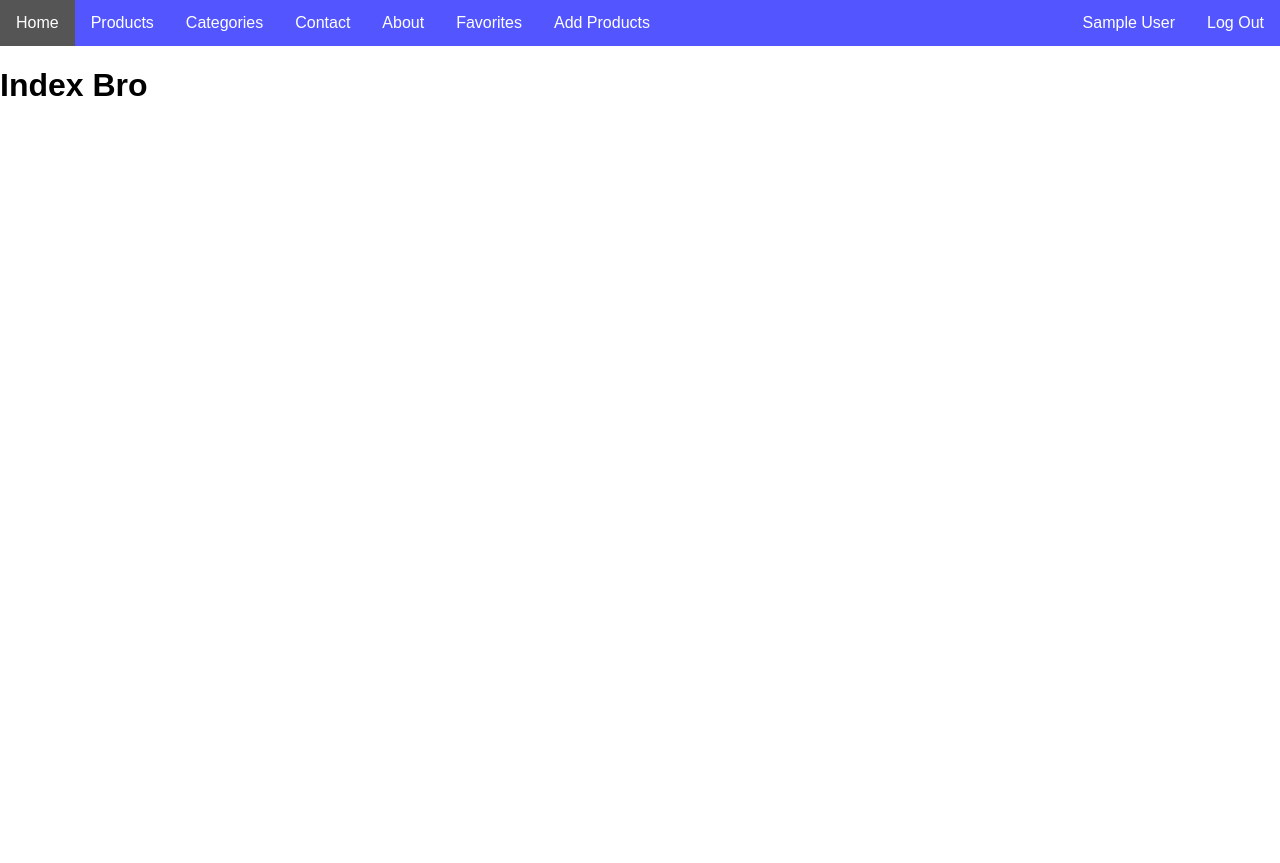
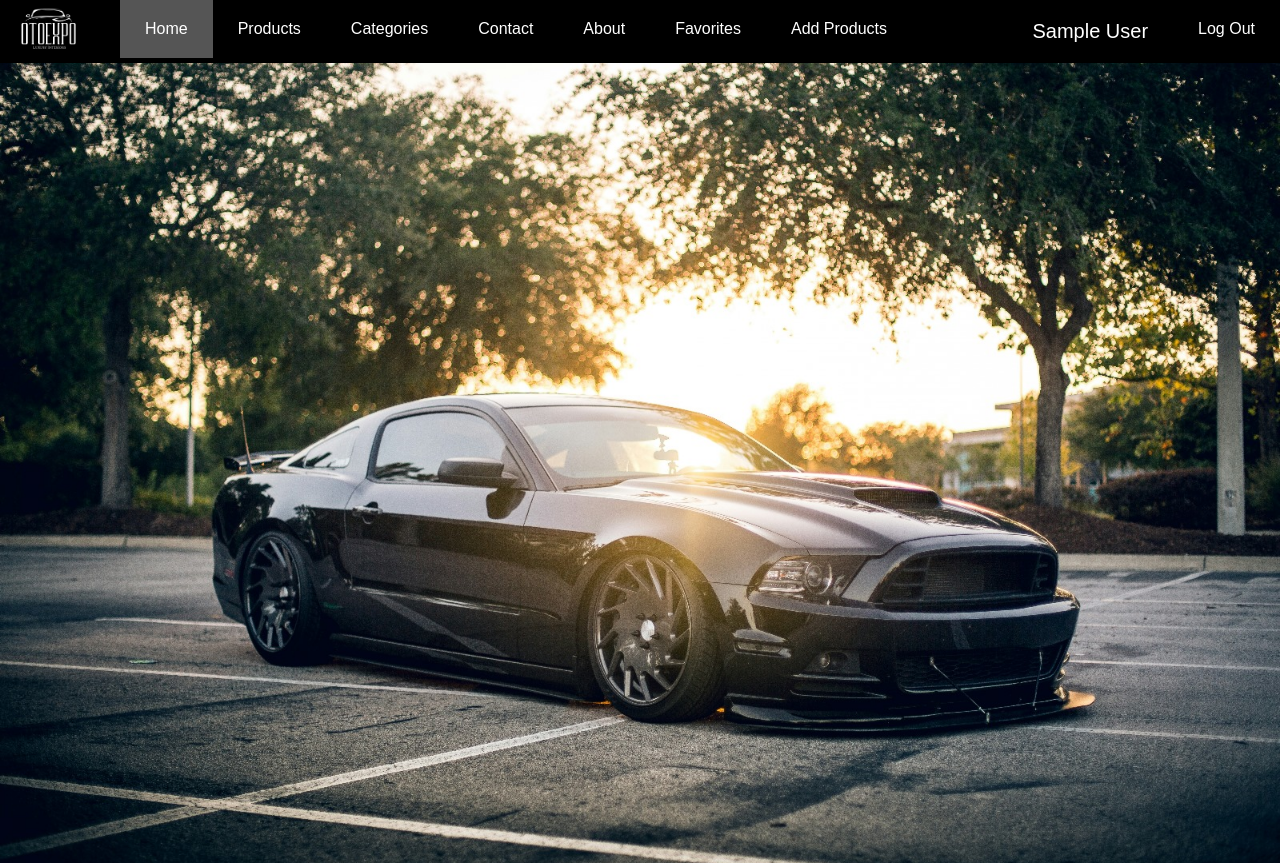
Before and after one commit to Jaeger0000/OtoExpo, a Node server app: page / in a window 1280 px wide. Before the commit the page ends 96 px from the top, so only its background shows below. Run offline with Node 20, Linux system fonts and the light colour scheme; the visitor is signed in with stand-in values (Sample User, id 1); some libraries are stand-ins or nearby versions.

Commit message:
main page added and some css file uploaded
code must improve because the code have lots of comment rows

```diff
--- a/app.js
+++ b/app.js
@@ -12,6 +12,10 @@ const User = require('./models/user');
 const Favorite = require('./models/favorite');
 const FavoriteItem = require('./models/favorite-item');
 const Cars = require('./models/cars');
+const Motorcycle = require('./models/motorcycle');
+const Building = require('./models/building');
+
+
 
 const mainPageRoutes = require('./routes/main-page');
 const authRoutes = require('./routes/auth-page');
@@ -49,18 +53,35 @@ app.use((req, res, next) => {
     init();
 });
 
+
 app.use(mainPageRoutes);
 app.use(authRoutes);
 app.use(userRoutes);
+app.use(addProductRoutes);
+app.use((req, res, next) => {
+    res.status(404).render('MainPages/404', { pageTitle: 'Page Not Found',path: '/404' });
+});
 
 
 Cars.belongsTo(User, {constraints: true, onDelete: 'CASCADE'});
+Motorcycle.belongsTo(User, {constraints: true, onDelete: 'CASCADE'});
+Building.belongsTo(User, {constraints: true, onDelete: 'CASCADE'});
+
 User.hasMany(Cars);
+User.hasMany(Motorcycle);
+User.hasMany(Building);
 
 User.hasOne(Favorite);
 Favorite.belongsTo(User);
+
 Cars.belongsToMany(Favorite , {through: FavoriteItem});
 Favorite.hasMany(Cars);
+
+Motorcycle.belongsToMany(Favorite , {through: FavoriteItem});
+Favorite.hasMany(Motorcycle);
+
+Building.belongsToMany(Favorite , {through: FavoriteItem});
+Favorite.hasMany(Building);
 
 
 
--- a/controllers/auth-controller.js
+++ b/controllers/auth-controller.js
@@ -87,7 +87,7 @@ exports.postLogin = (req, res, next) => {
             }
             req.session.user = user;
             req.session.isLoggedIn = true;
-            res.redirect('/');
+            await res.redirect('/');
         } catch (error) {
             console.log(error);
         }
--- /dev/null
+++ b/middleware/isLogin.js
@@ -0,0 +1,6 @@
+module.exports = (req, res, next) => {
+    if (!req.session.user) {
+        return res.redirect('/login');
+    }
+    next();
+}
--- a/models/cars.js
+++ b/models/cars.js
@@ -30,7 +30,7 @@ const Cars = sequelize.define("cars", {
     allowNull: false,
   },
   car_color: {
-    type: Sequelize.INTEGER,
+    type: Sequelize.STRING,
     allowNull: false,
   },
   price: {
--- /dev/null
+++ b/public/css/mainPage.css
@@ -0,0 +1,254 @@
+* {
+    margin: 0;
+    padding: 0;
+    box-sizing: border-box;
+    font-family: 'Poppins' sans-serif;
+
+}
+
+a {
+    text-decoration: none;
+}
+
+body {
+  background-color: #081b29;
+    color: #ededed;
+}
+
+/* .header {
+    position: fixed;
+    top: 0;
+    left: 0;
+    width: 100%;
+    padding: 20px 10%;
+    background-color: transparent;
+    display: flex;
+    justify-content: space-between;
+    align-items: center;
+    display: flex;
+    z-index: 100;
+
+} */
+
+.logo {
+    font-weight: 600;
+    color: #ededed;
+    font-size: 25px;
+    position: relative;
+}
+.logo::before{
+    content: '';
+    position: absolute;
+    top: 0;
+    right: 0;
+    width: 100%;
+    height: 100%;
+    background: transparent;
+    animation:step-start 1s ease forwards;
+    animation-delay: .4s;
+}
+
+.home {
+    display: flex;
+    display: flex;
+    align-items: center;
+    height: 100vh;
+    padding: 0 10%;
+    transition: .5s;
+}
+
+.home-content {
+    max-width: 600px;
+}
+
+.home-content h1 {
+    font-size: 56px;
+    font-weight: 700;
+    line-height: 1.2;
+
+}
+
+.home-content h3 {
+    font-size: 32px;
+    font-weight: 700;
+    color: #00abf0;
+}
+
+.home-content p {
+    font-size: 16px;
+    margin: 20px 0 40px;
+}
+
+.home-content .btn-box {
+    display: flex;
+    justify-content: space-between;
+    width: 345px;
+    height: 50px;
+}
+
+.home-content .btn-box a {
+    overflow: hidden;
+    position: relative;
+    display: inline-flex;
+    justify-content: center;
+    align-items: center;
+    width: 150px;
+    height: 100%;
+    background: #00abf0;
+    border: 2px solid #00abf0;
+    border-radius: 8px;
+    font-size: 19px;
+    color: #081b29;
+    font-weight: 600;
+    letter-spacing: 1px;
+    z-index: 1;
+}
+
+.btn-box a:nth-child(2) {
+    background-color: transparent;
+    color: #00abf0;
+}
+
+.btn-box a:nth-child(2)::before {
+    background-color: #00abf0;
+}
+
+.btn-box a:nth-child(2):hover {
+    color: #081b29;
+}
+
+.btn-box a::before {
+    content: '';
+    position: absolute;
+    width: 0;
+    height: 100%;
+    top: 0;
+    left: 0;
+    background-color: #081b29;
+    z-index: -1;
+    transition: .5s;
+}
+
+.btn-box a:hover::before {
+    width: 100%;
+}
+.btn-box a:hover{
+    color: #00abf0;
+}
+
+.home-sci {
+    position: absolute;
+    bottom: 40px;
+    left: 50%;
+    transform: translateX(-50%);
+    width: auto;
+}
+
+.home-sci a {
+    position: relative;
+    display: inline-flex;
+    justify-content: center;
+    align-items: center;
+    width: 50px;
+    height: 50px;
+    background: transparent;
+    border: 2px solid #00abf0;
+    border-radius: 50%;
+    font-size: 20px;
+    color: #00abf0;
+    text-decoration: none;
+    z-index: 1;
+    overflow: hidden;
+    margin: 0 10px;
+    /* İkonlar arasındaki boşluğu ayarlar */
+    transition: .5s;
+}
+.Otoexpo-h1{
+    font-size: 56px;
+    font-weight: 700;
+    line-height: 1.2;
+    color: black;
+    padding-left: 100px;
+}
+
+/* .home-sci a::before {
+    content: '';
+    position: absolute;
+    top: 0;
+    left: 0;
+    width: 0;
+    height: 100%;
+    background: #00abf0;
+    z-index: -1;
+    transition: .5s;
+} */
+
+/* İkonlara ek bir animasyon efekti ekleyebilirsiniz */
+/* .home-sci a:hover {
+    /* İkonun büyümesini sağlar *//*
+    color: white;
+}
+
+.home-imgHover{
+    position: absolute;
+    top: auto ;
+    bottom: auto;
+    right: 30px;
+    width: 500px;
+    height: 500px;
+    background: transparent;
+
+}
+.home-imgHover:hover{
+    background: red;
+
+} */
+
+.home{
+
+    background: url(../images/car1.jpg);
+    background-size: cover;
+    background-position: center;
+}
+
+/* @keyframes showRight {
+    from {
+      opacity: 0;
+      transform: translateX(-100%);
+    }
+    to {
+      opacity: 1;
+      transform: translateX(0);
+    }
+  } */
+/*
+  /* .logo {
+    animation: showRight 1s ease; /* 1 saniyede sağa kaydırma animasyonu */
+/*
+  .fade-in {
+    opacity: 0;
+    animation: fadeIn 1s ease forwards;
+  } */
+
+  /* @keyframes fadeIn {
+    from {
+      opacity: 0;
+    }
+    to {
+      opacity: 1;
+    }
+  } */
+/*
+  .fade-out {
+    opacity: 1;
+    animation: fadeOut 1s ease forwards;
+  }
+
+  @keyframes fadeOut {
+    from {
+      opacity: 1;
+    }
+    to {
+      opacity: 0;
+    }
+  } */
--- a/public/css/navBarCss.css
+++ b/public/css/navBarCss.css
@@ -6,7 +6,7 @@ body, ul {
 
   /* Navigation bar styles */
   .navbar {
-    background-color: #5356FF;
+    background-color: black;
     overflow: hidden;
   }
 
@@ -26,6 +26,14 @@ body, ul {
     display: block;
     color: white;
     text-align: center;
+    padding: 20px 25px;
+    text-decoration: none;
+  }
+
+  .otoExpo-main{
+    display: block;
+    color: white;
+    text-align: center;
     padding: 14px 16px;
     text-decoration: none;
   }
@@ -33,9 +41,9 @@ body, ul {
   input[type="submit"] {
     font-size: medium;
     font-family: Arial, sans-serif;
-    background-color: #5356FF;
+    background-color: black;
     color: #fff;
-    padding: 14px 16px;
+    padding: 20px 25px;
     border: none;
     border-radius: none;
     cursor: pointer;
@@ -44,7 +52,7 @@ body, ul {
     width: 100%;
     background-color: #555;
     color: #fff;
-    padding: 14px 16px;
+    padding: 20px 25px;
     border: none;
     border-radius: none;
     cursor: pointer;
@@ -53,7 +61,7 @@ body, ul {
     color: white;
     background-color: #555;
     text-align: center;
-    padding: 14px 16px;
+    padding: 20px 25px;
     text-decoration: none;
   }
 
@@ -93,10 +101,9 @@ body, ul {
   }
 
   .dropbtn-user{
-    background-color: #5356FF;
+    background-color: black;
     color: white;
     padding: 14px 16px;
-
     font-size: medium;
     border: none;
   }
@@ -120,3 +127,21 @@ body, ul {
    li:hover .dropdown-content-user {
     display: block;
   }
+
+
+
+  .logo {
+    width: 120px; /* Logo genişliği */
+    height: 60px; /* Logo yüksekliği */
+    background-image: url('../images/logo.jpg'); /* Logo resmi */
+    background-size: contain; /* Resmi div boyutuna uygun şekilde boyutlandır */
+    background-repeat: no-repeat; /* Resmi tekrar etme */
+}
+
+.user-name-size{
+  font-size: 20px;
+  color: white;
+  padding: 14px 16px;
+  text-align: center;
+  text-decoration: none;
+}
--- a/views/MainPages/index.ejs
+++ b/views/MainPages/index.ejs
@@ -1,8 +1,21 @@
+
+
 <%- include('../includes/head');  %>
 
+    <link rel="stylesheet" href="css/mainPage.css">
+    <link rel="preconnect" href="https://fonts.googleapis.com">
+    <link rel="preconnect" href="https://fonts.gstatic.com" crossorigin>
+    <link
+        href="https://fonts.googleapis.com/css2?family=Poppins:ital,wght@0,100;0,200;0,300;0,400;0,500;0,600;0,700;0,800;0,900;1,100;1,200;1,300;1,400;1,500;1,600;1,700;1,800;1,900&display=swap"
+        rel="stylesheet">
+    <link href='https://unpkg.com/boxicons@2.1.4/css/boxicons.min.css' rel='stylesheet'>
 </head>
+
 <body>
     <%- include('../includes/nav-bar');  %>
-    <h1>Index Bro</h1>
+    <section class="home">
 
+    </section>
 </body>
+
+</html>
--- a/views/UserPages/add-product-pages/add-product-car.ejs
+++ b/views/UserPages/add-product-pages/add-product-car.ejs
@@ -1,8 +1,9 @@
-<%- include('../includes/head')  %>
+<%- include('../../includes/head')  %>
 <link rel="stylesheet" href="/css/add-product.css">
+<link rel="stylesheet" href="/css/navBarCss.css">
 </head>
 <body>
-    <%- include('../includes/nav-bar')  %>
+    <%- include('../../includes/nav-bar')  %>
 
     <main>
         <div class="container-addproduct">
--- a/views/includes/nav-bar.ejs
+++ b/views/includes/nav-bar.ejs
@@ -1,7 +1,12 @@
 <nav>
 <div class="navbar">
   <ul>
+    <!-- <li><h1 class="otoExpo-main">OtoExpo</h1></li> -->
+    <li>
+      <div class="logo"></div>
+    </li>
     <li><a href="/" class="<%= path==='/' ? 'active': '' %>">Home</a></li>
+
     <li><a href="/products" class="<%= path==='/products' ? 'active': '' %>">Products</a></li>
     <li class="dropdown">
     <a href="/categories" class="dropbtn">Categories</a>
@@ -16,9 +21,9 @@
       <% if(isAuthenticated){ %>
     <li><a href="/favorite">Favorites</a></li>
     <li><a href="/add-product">Add Products</a></li>
-    <li style="float:right"><form action="/logout" method="post"> <input type="submit" value="Log Out"></form></li>
+    <li style="float:right"><form action="/logout" method="post" > <input type="submit" value="Log Out"></form></li>
     <li style="float:right" class="dropdown">
-      <a class="dropbtn-user"><%= user.name %></a>
+      <a class="dropbtn-user user-name-size"><%= user.name %></a>
         <div class="dropdown-content-user">
           <a href="/categories/cars">Cars</a>
           <a href="/categories/motorcycles">Motorcycles</a>
```
Also changed, not shown: controllers/add-product-controller.js (+135 -1 lines), models/motorcycle.js (+14 -11 lines), public/css/login.css (+8 -4 lines), public/css/signup.css (+13 -5 lines), routes/add-product.js (+11 -1 lines), views/MainPages/404.ejs (added, +16 -0 lines), views/UserPages/add-product-pages/add-product.ejs (+5 -5 lines), public/images/car1.jpg (added), public/images/logo.jpg (added).
